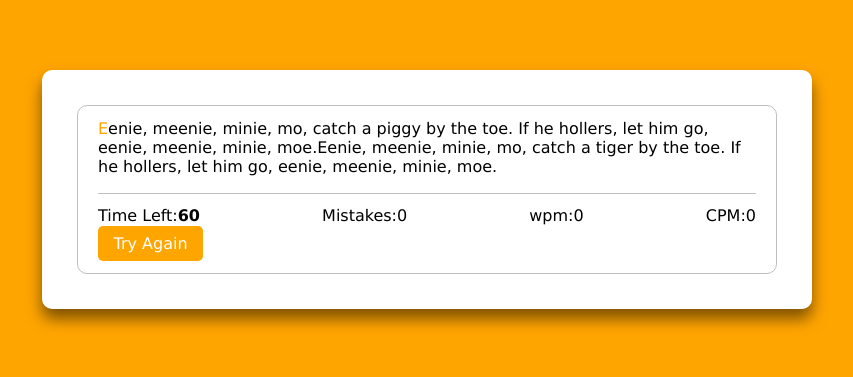
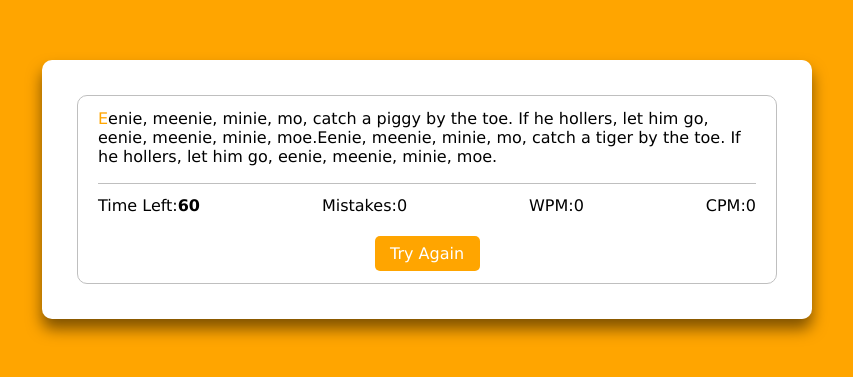
Before and after one commit to dox404/Typing-Test, a plain HTML site: page index.html in a window 1280 px wide. Shown: the part 211-588 px from the top of the page, without its empty margins (213-1066 px from the left). Drawn offline with Linux system fonts and the light colour scheme.

Commit message:
minor changes to the index.html

```diff
--- a/index.html
+++ b/index.html
@@ -27,7 +27,7 @@
                         <span>0</span>
                     </li>
                     <li class="wpm">
-                        <p>wpm: </p>
+                        <p>WPM: </p>
                         <span>0</span>
                     </li>
                     <li class="cpm">
@@ -35,7 +35,8 @@
                         <span>0</span>
                     </li>
                 </ul>
-                <button>Try Again</button>
+                <div class="btn"><button>Try Again</button></div>
+
             </div>
         </div>
     </div>
```
